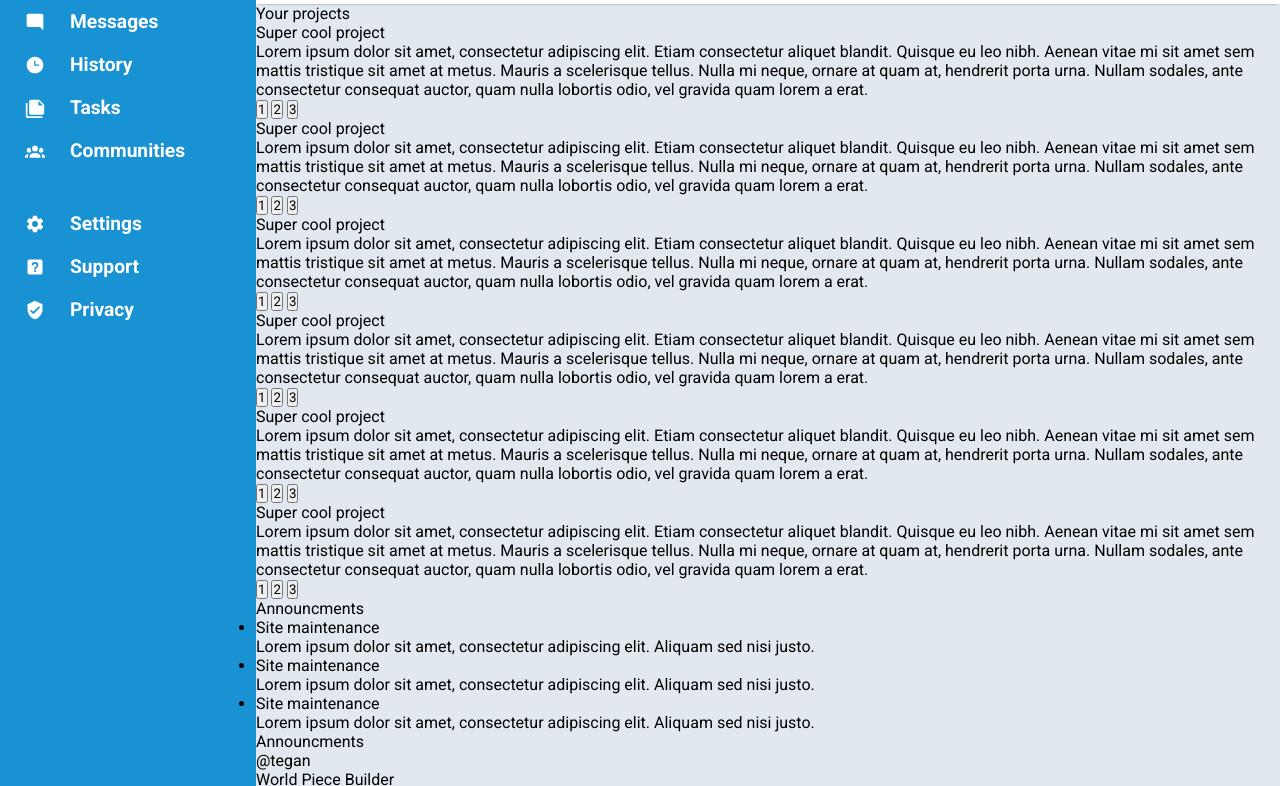
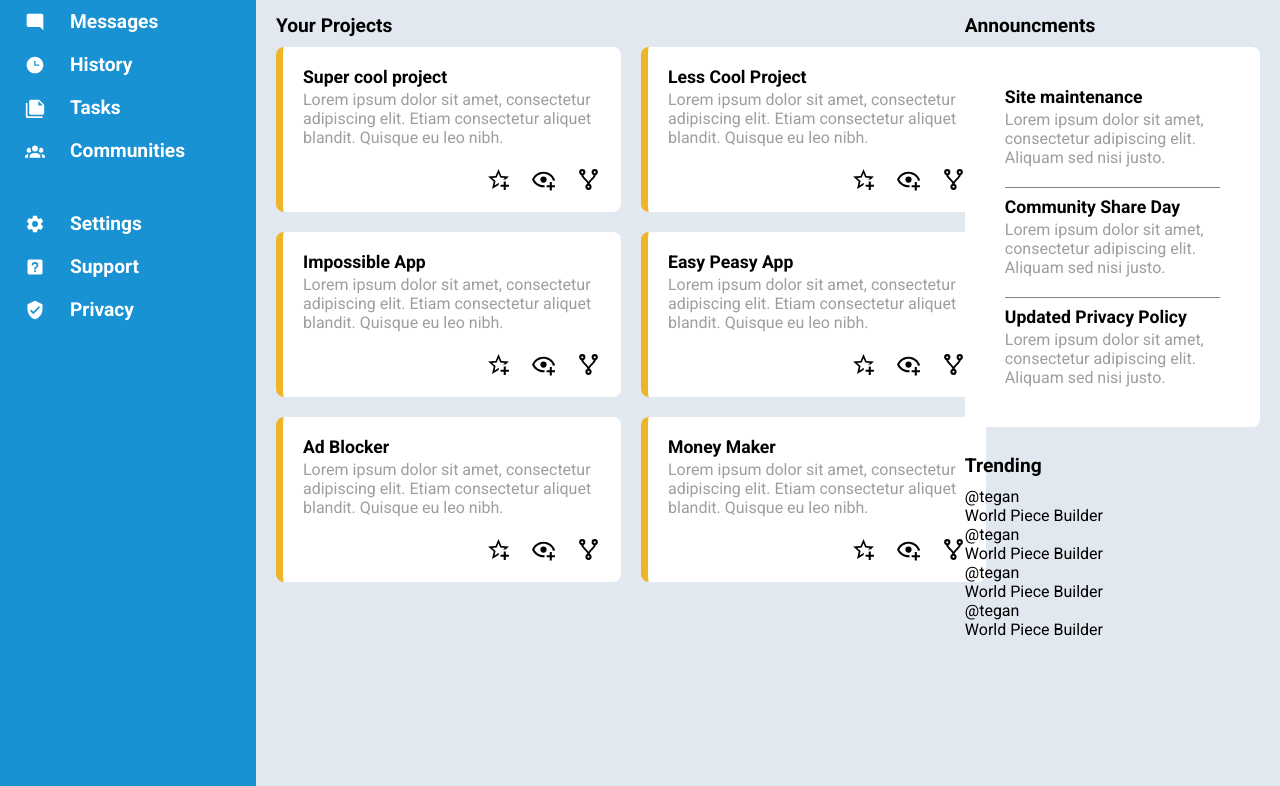
Before and after one commit to lingvvarm/dashboard-odin, a plain HTML site: page index.html in a window 1280 px wide. Shown: the part 176-962 px from the top of the page. Drawn offline with Linux system fonts and the light colour scheme.

Commit message:
Finish projects section and announcments

```diff
--- a/index.html
+++ b/index.html
@@ -66,77 +66,84 @@
         </div>
         <div class="main-content">
             <div class="projects">
-                <p class="your-projects-text">Your projects</p>
+                <p class="your-projects-text">Your Projects</p>
+                <div class="cards">
                     <div class="card">
                         <div class="card-header">Super cool project</div>
-                    <div class="card-text">Lorem ipsum dolor sit amet, consectetur adipiscing elit. Etiam consectetur aliquet blandit. Quisque eu leo nibh. Aenean vitae mi sit amet sem mattis tristique sit amet at metus. Mauris a scelerisque tellus. Nulla mi neque, ornare at quam at, hendrerit porta urna. Nullam sodales, ante consectetur consequat auctor, quam nulla lobortis odio, vel gravida quam lorem a erat. </div>
+                        <div class="card-text">Lorem ipsum dolor sit amet, consectetur adipiscing elit. Etiam consectetur aliquet blandit. Quisque eu leo nibh.</div>
                         <div class="card-buttons">
-                        <button type="image">1</button>
-                        <button type="image">2</button>
-                        <button type="image">3</button>
+                            <input class="card-btn" type="image" src="img/star-plus-outline.svg">
+                            <input class="card-btn" type="image" src="img/eye-plus-outline.svg">
+                            <input class="card-btn" type="image" src="img/source-fork.svg">
                         </div>
                     </div>
                     <div class="card">
-                    <div class="card-header">Super cool project</div>
-                    <div class="card-text">Lorem ipsum dolor sit amet, consectetur adipiscing elit. Etiam consectetur aliquet blandit. Quisque eu leo nibh. Aenean vitae mi sit amet sem mattis tristique sit amet at metus. Mauris a scelerisque tellus. Nulla mi neque, ornare at quam at, hendrerit porta urna. Nullam sodales, ante consectetur consequat auctor, quam nulla lobortis odio, vel gravida quam lorem a erat. </div>
+                        <div class="card-header">Less Cool Project</div>
+                        <div class="card-text">Lorem ipsum dolor sit amet, consectetur adipiscing elit. Etiam consectetur aliquet blandit. Quisque eu leo nibh.</div>
                         <div class="card-buttons">
-                        <button type="image">1</button>
-                        <button type="image">2</button>
-                        <button type="image">3</button>
+                            <input class="card-btn" type="image" src="img/star-plus-outline.svg">
+                            <input class="card-btn" type="image" src="img/eye-plus-outline.svg">
+                            <input class="card-btn" type="image" src="img/source-fork.svg">
                         </div>
                     </div>
                     <div class="card">
-                    <div class="card-header">Super cool project</div>
-                    <div class="card-text">Lorem ipsum dolor sit amet, consectetur adipiscing elit. Etiam consectetur aliquet blandit. Quisque eu leo nibh. Aenean vitae mi sit amet sem mattis tristique sit amet at metus. Mauris a scelerisque tellus. Nulla mi neque, ornare at quam at, hendrerit porta urna. Nullam sodales, ante consectetur consequat auctor, quam nulla lobortis odio, vel gravida quam lorem a erat. </div>
+                        <div class="card-header">Impossible App</div>
+                        <div class="card-text">Lorem ipsum dolor sit amet, consectetur adipiscing elit. Etiam consectetur aliquet blandit. Quisque eu leo nibh.</div>
                         <div class="card-buttons">
-                        <button type="image">1</button>
-                        <button type="image">2</button>
-                        <button type="image">3</button>
+                            <input class="card-btn" type="image" src="img/star-plus-outline.svg">
+                            <input class="card-btn" type="image" src="img/eye-plus-outline.svg">
+                            <input class="card-btn" type="image" src="img/source-fork.svg">
                         </div>
                     </div>
                     <div class="card">
-                    <div class="card-header">Super cool project</div>
-                    <div class="card-text">Lorem ipsum dolor sit amet, consectetur adipiscing elit. Etiam consectetur aliquet blandit. Quisque eu leo nibh. Aenean vitae mi sit amet sem mattis tristique sit amet at metus. Mauris a scelerisque tellus. Nulla mi neque, ornare at quam at, hendrerit porta urna. Nullam sodales, ante consectetur consequat auctor, quam nulla lobortis odio, vel gravida quam lorem a erat. </div>
+                        <div class="card-header">Easy Peasy App</div>
+                        <div class="card-text">Lorem ipsum dolor sit amet, consectetur adipiscing elit. Etiam consectetur aliquet blandit. Quisque eu leo nibh.</div>
                         <div class="card-buttons">
-                        <button type="image">1</button>
-                        <button type="image">2</button>
-                        <button type="image">3</button>
+                            <input class="card-btn" type="image" src="img/star-plus-outline.svg">
+                            <input class="card-btn" type="image" src="img/eye-plus-outline.svg">
+                            <input class="card-btn" type="image" src="img/source-fork.svg">
                         </div>
                     </div>
                     <div class="card">
-                    <div class="card-header">Super cool project</div>
-                    <div class="card-text">Lorem ipsum dolor sit amet, consectetur adipiscing elit. Etiam consectetur aliquet blandit. Quisque eu leo nibh. Aenean vitae mi sit amet sem mattis tristique sit amet at metus. Mauris a scelerisque tellus. Nulla mi neque, ornare at quam at, hendrerit porta urna. Nullam sodales, ante consectetur consequat auctor, quam nulla lobortis odio, vel gravida quam lorem a erat. </div>
+                        <div class="card-header">Ad Blocker</div>
+                        <div class="card-text">Lorem ipsum dolor sit amet, consectetur adipiscing elit. Etiam consectetur aliquet blandit. Quisque eu leo nibh.</div>
                         <div class="card-buttons">
-                        <button type="image">1</button>
-                        <button type="image">2</button>
-                        <button type="image">3</button>
+                            <input class="card-btn" type="image" src="img/star-plus-outline.svg">
+                            <input class="card-btn" type="image" src="img/eye-plus-outline.svg">
+                            <input class="card-btn" type="image" src="img/source-fork.svg">
                         </div>
                     </div>
                     <div class="card">
-                    <div class="card-header">Super cool project</div>
-                    <div class="card-text">Lorem ipsum dolor sit amet, consectetur adipiscing elit. Etiam consectetur aliquet blandit. Quisque eu leo nibh. Aenean vitae mi sit amet sem mattis tristique sit amet at metus. Mauris a scelerisque tellus. Nulla mi neque, ornare at quam at, hendrerit porta urna. Nullam sodales, ante consectetur consequat auctor, quam nulla lobortis odio, vel gravida quam lorem a erat. </div>
+                        <div class="card-header">Money Maker</div>
+                        <div class="card-text">Lorem ipsum dolor sit amet, consectetur adipiscing elit. Etiam consectetur aliquet blandit. Quisque eu leo nibh.</div>
                         <div class="card-buttons">
-                        <button type="image">1</button>
-                        <button type="image">2</button>
-                        <button type="image">3</button>
+                            <input class="card-btn" type="image" src="img/star-plus-outline.svg">
+                            <input class="card-btn" type="image" src="img/eye-plus-outline.svg">
+                            <input class="card-btn" type="image" src="img/source-fork.svg">
+                        </div>
                 </div>
                 </div>
             </div>
             <div class="announcments">
                 <div class="announcments-text">Announcments</div>
                 <div class="announcments-container">
-                    <ul>
-                        <li><p class="announce-header">Site maintenance</p>
-                        <p class="announce-text">Lorem ipsum dolor sit amet, consectetur adipiscing elit. Aliquam sed nisi justo. </p></li>
-                        <li><p class="announce-header">Site maintenance</p>
-                            <p class="announce-text">Lorem ipsum dolor sit amet, consectetur adipiscing elit. Aliquam sed nisi justo. </p></li>
-                        <li><p class="announce-header">Site maintenance</p>
-                        <p class="announce-text">Lorem ipsum dolor sit amet, consectetur adipiscing elit. Aliquam sed nisi justo. </p></li>
-                    </ul>
+                        <div class="announce-elem">
+                            <p class="announce-header">Site maintenance</p>
+                            <p class="announce-text">Lorem ipsum dolor sit amet, consectetur adipiscing elit. Aliquam sed nisi justo.</p>
+                        </div>
+                        <div class="announce-elem">
+                            <p class="announce-header">Community Share Day</p>
+                            <p class="announce-text">Lorem ipsum dolor sit amet, consectetur adipiscing elit. Aliquam sed nisi justo.</p>
+                        </div>
+                        <div class="announce-elem">
+                            <p class="announce-header">Updated Privacy Policy</p>
+                            <p class="announce-text">Lorem ipsum dolor sit amet, consectetur adipiscing elit. Aliquam sed nisi justo.</p>
+                        </div>
+                </div>
+            </div>
 
-            </div>
             <div class="trending">
-                <div class="trenging-text">Announcments</div>
+                <div class="trending-text">Trending</div>
                 <div class="trenging-container">
                     <div class="tranding-elem">
                         <p class="trenging-tag">@tegan</p>
@@ -157,6 +164,5 @@
                 </div>
             </div>
     </div>
-    </div>
 </body>
 </html>
--- a/style.css
+++ b/style.css
@@ -165,4 +165,86 @@
 
 .main-content {
     background-color: #E2E8F0;
+    display: grid;
+    grid-template-columns: 70% 30%;
+    grid-template-rows: 440px;
+    padding: 20px;
+
 }
+
+.cards {
+    display: grid;
+    grid-template-columns: 1fr 1fr;
+    gap: 20px;
+}
+
+.projects {
+    grid-row: 1 / 3;
+}
+
+.card {
+    background-color: white;
+    padding: 20px;
+    border-radius: 8px;
+    border-left:  solid #F0B429 7px;
+    box-sizing: border-box;
+    width: 345px;
+}
+
+.your-projects-text,
+.announcments-text,
+.trending-text {
+    margin-bottom: 10px;
+    font-weight: bold;
+    font-size: 1.2rem;
+}
+
+.card-header {
+    font-weight: bold;
+    font-size: 1.1rem;
+    margin-bottom: 3px;
+}
+
+.card-text {
+    color: #9E9E9E;
+    margin-bottom: 20px;
+}
+
+.card-buttons {
+    display: flex;
+    justify-content: flex-end;
+    gap: 20px;
+}
+
+.card-btn {
+    height: 25px;
+}
+
+.announcments-container {
+    background-color: white;
+    border-radius: 8px;
+    padding: 40px;
+    display: flex;
+    flex-direction: column;
+    justify-content: space-between;
+    height: 300px;
+}
+
+.announce-elem:not(:last-child) {
+    border-bottom: 0.1px solid gray;
+    padding-bottom: 20px;
+}
+
+.announce-header {
+    font-weight: bold;
+    font-size: 1.1rem;
+    margin-bottom: 3px;
+}
+
+.announce-text {
+    color: #9E9E9E;
+}
+
+.trending {
+    grid-column: 2 / 3;
+}
```
Also changed, not shown: img/eye-plus-outline.svg (added), img/source-fork.svg (added), img/star-plus-outline.svg (added). Lines whose indentation alone changed are shown as unchanged.
